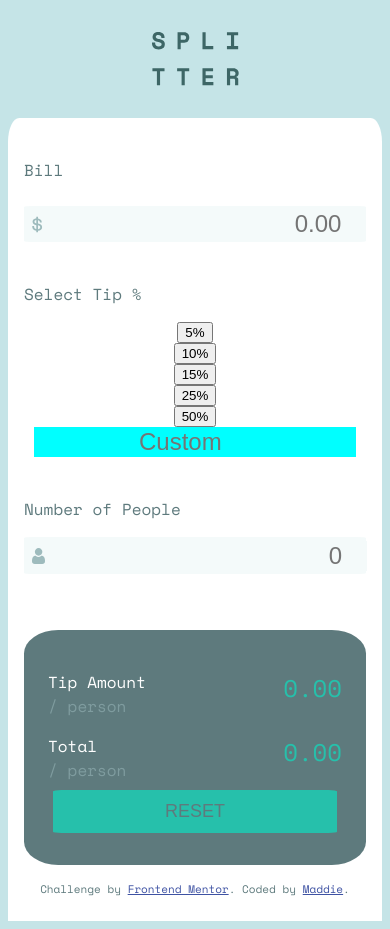
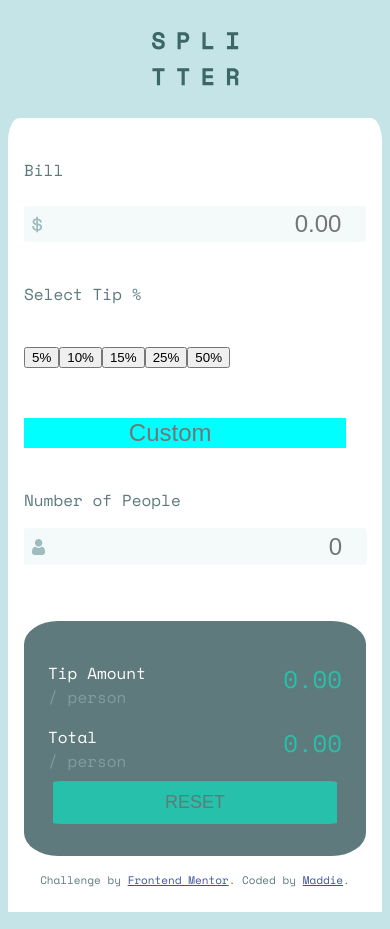
Before and after one commit to madscodess/tip-calculator-app, a plain HTML site: page index.html in a window 390 px wide. Drawn offline with nearby package versions, Linux system fonts and the light colour scheme.

Commit message:
mobile design worked on

```diff
--- a/stylesheet.css
+++ b/stylesheet.css
@@ -66,10 +66,12 @@ label{
 
 /* buttons */
 .button-container{
-    margin: 0 0 1.5rem 0;
-    display: flex;
-    /* flex-direction: row; */
-    flex-direction: column;
+    display: flex;   /* Magic begins */
+  flex-wrap: wrap; /* Allow multiple lines */
+    flex: 1 150px;   /* Initial width of 600px/2
+                 Grow to fill remaining space */
+    min-width: 0;    /* No minimal width */
+    flex-direction: row;
     align-items: center;
 }
 
```
